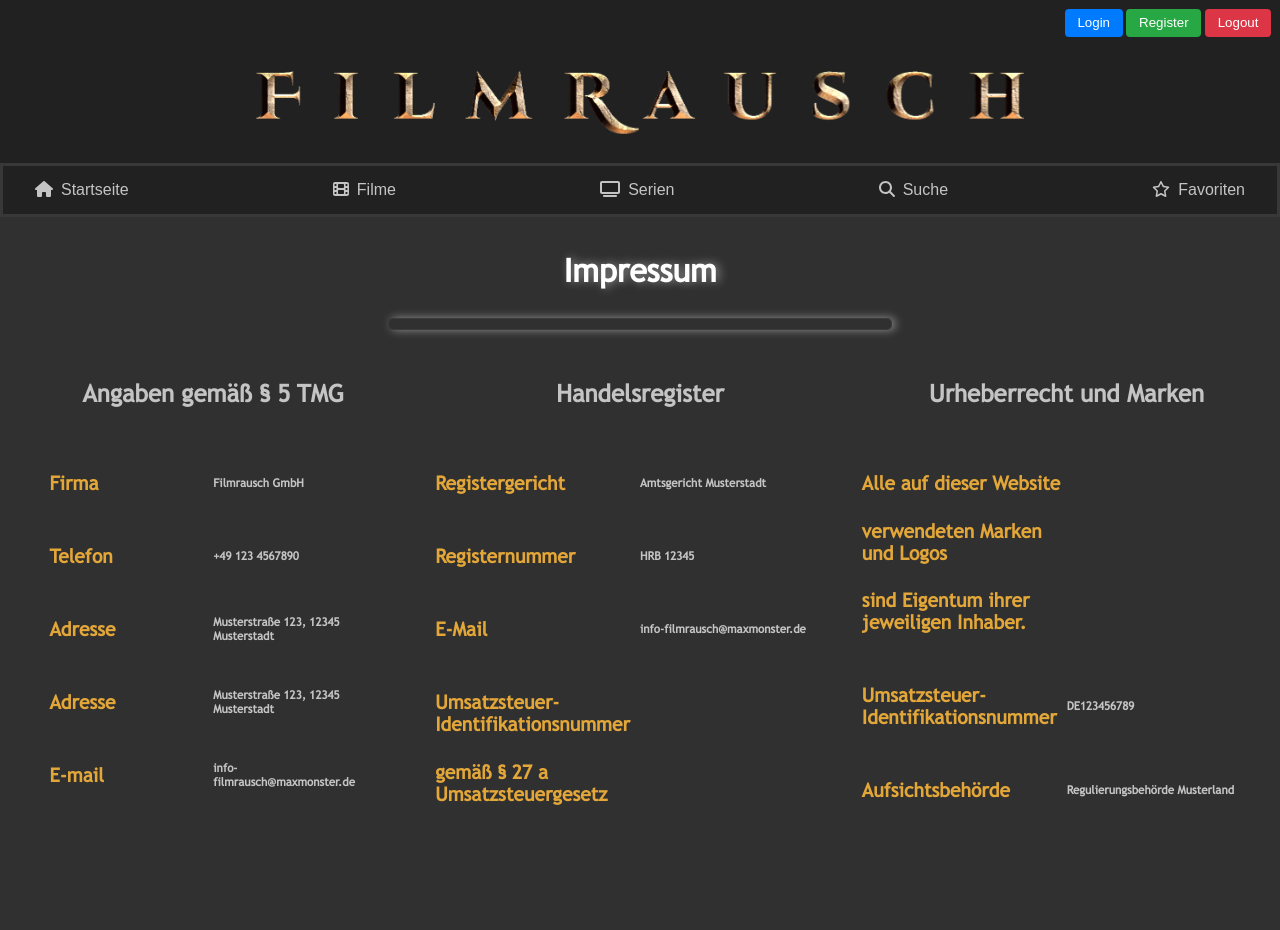
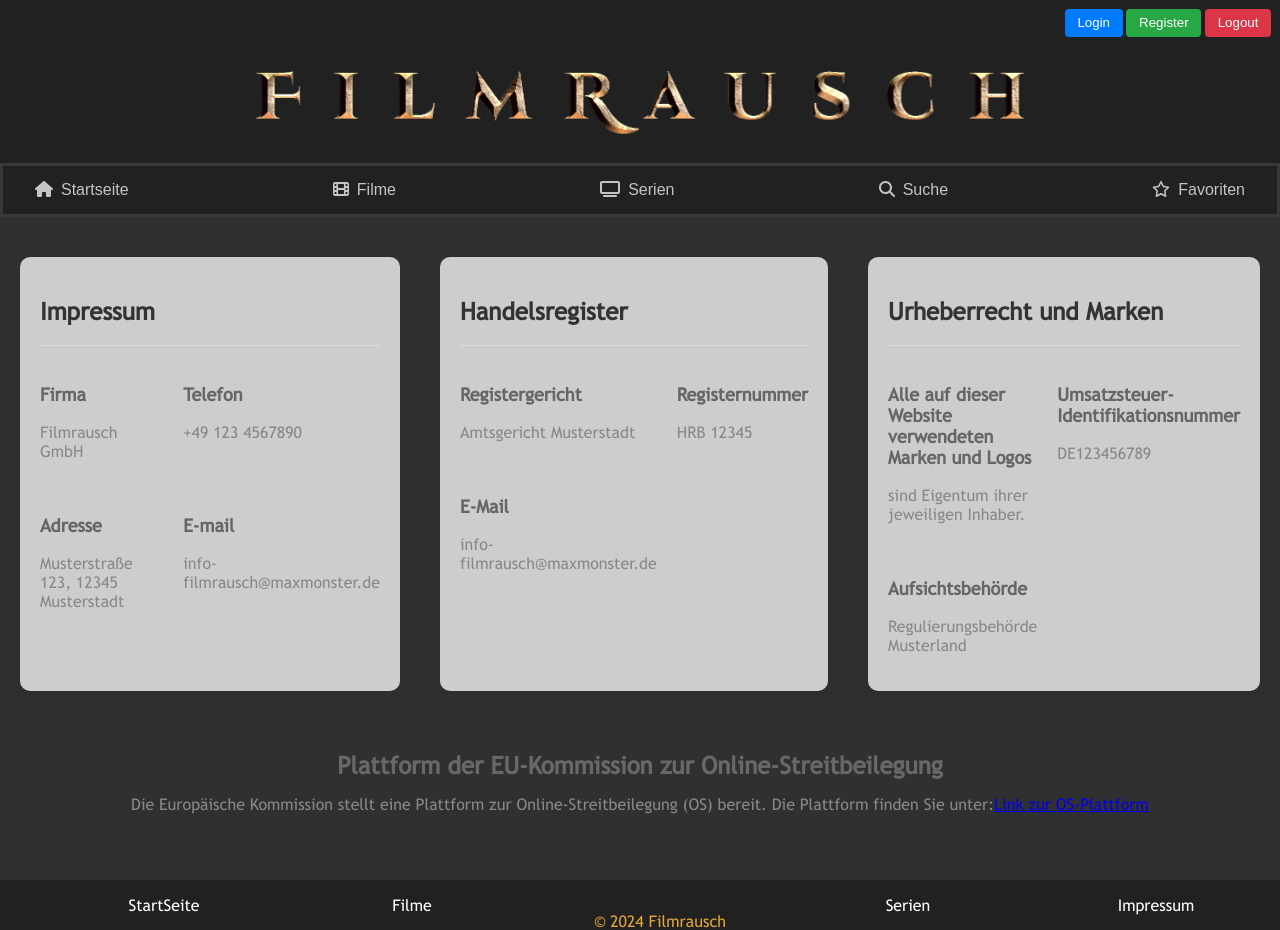
Before and after one commit to akocerke/FilmSerienempfehlungen, a React (Create React App) app: page /impressum in a window 1280 px wide. Shown: the top 930 px of the page. Built offline with nearby package versions, Linux system fonts and the light colour scheme.

Commit message:
impressum updated

```diff
--- a/src/Pages/Filmseite/Filmseite.js
+++ b/src/Pages/Filmseite/Filmseite.js
@@ -48,7 +48,6 @@ const Filmseite = () => {
         const userFavorites = await getFavoritesByUserId(userId);
         console.log('Favoriten des Benutzers:', userFavorites);
 
-        // Überprüfen, ob die Favoriten des Benutzers vorhanden sind und ob die Item-ID darin enthalten ist
         const isItemFavorite = userFavorites && Array.isArray(userFavorites.movieIds) && userFavorites.movieIds.includes(parseInt(id));
 
         console.log("Is favorite:", isItemFavorite);
--- a/src/Pages/Impressum/Impressum.js
+++ b/src/Pages/Impressum/Impressum.js
@@ -1,124 +1,77 @@
 import React from "react";
 import Content from "../../components/Content/Content";
-import styles from "../../Pages/Impressum/Impressum.module.css";
+import styles from "./Impressum.module.css";
 
 const Impressum = () => {
   return (
     <Content>
-      <div className={styles.titel}>
-        <div>
-          <h1>Impressum</h1>
-        </div>
-        <hr className={styles.new5} />
-      </div>
       <div className={styles.impressum}>
-        <div className={styles.Angaben1}>
-          <h2>Angaben gemäß § 5 TMG</h2>
-          <p />
-          <div className={styles.angabenContent1}>
+        <div className={styles.section}>
+          <h2>Impressum</h2>
+          <hr />
+          <div className={styles.content}>
             <div>
-              <h4>Firma</h4>
-            </div>
-            <div>
+              <h3>Firma</h3>
               <p>Filmrausch GmbH</p>
             </div>
             <div>
-              <h4>Telefon</h4>
+              <h3>Telefon</h3>
+              <p>+49 123 4567890</p>
             </div>
             <div>
-              <p>+49 123 4567890</p>
-            </div>
-
-            <div>
-              <h4>Adresse</h4>
-            </div>
-            <div>
+              <h3>Adresse</h3>
               <p>Musterstraße 123, 12345 Musterstadt</p>
             </div>
             <div>
-              <h4>Adresse</h4>
-            </div>
-            <div>
-              <p>Musterstraße 123, 12345 Musterstadt</p>
-            </div>
-
-            <div>
-              <h4>E-mail</h4>
-            </div>
-            <div>
+              <h3>E-mail</h3>
               <p>info-filmrausch@maxmonster.de</p>
             </div>
           </div>
         </div>
-        <div className={styles.Angaben2}>
+        <div className={styles.section}>
           <h2>Handelsregister</h2>
-          <p />
-          <div className={styles.angabenContent2}>
+          <hr />
+          <div className={styles.content}>
             <div>
-              <h4>Registergericht</h4>
-            </div>
-            <div>
+              <h3>Registergericht</h3>
               <p>Amtsgericht Musterstadt</p>
             </div>
             <div>
-              <h4>Registernummer</h4>
+              <h3>Registernummer</h3>
+              <p>HRB 12345</p>
             </div>
             <div>
-              <p>HRB 12345</p>
+              <h3>E-Mail</h3>
+              <p>info-filmrausch@maxmonster.de</p>
             </div>
-
+          </div>
+        </div>
+        <div className={styles.section}>
+          <h2>Urheberrecht und Marken</h2>
+          <hr />
+          <div className={styles.content}>
             <div>
-              <h4>E-Mail</h4>
+              <h3>Alle auf dieser Website verwendeten Marken und Logos</h3>
+              <p>sind Eigentum ihrer jeweiligen Inhaber.</p>
             </div>
             <div>
-              <p>info-filmrausch@maxmonster.de</p>
+              <h3>Umsatzsteuer-Identifikationsnummer</h3>
+              <p>DE123456789</p>
             </div>
             <div>
-              <h4>Umsatzsteuer-Identifikationsnummer </h4>
-              <h4>gemäß § 27 a Umsatzsteuergesetz</h4>
-            </div>
-            <div></div>
-          </div>
-        </div>
-        <div className={styles.Angaben3}>
-          <h2>Urheberrecht und Marken</h2>
-          <p />
-          <div className={styles.angabenContent3}>
-            <div>
-              <h4>
-                Alle auf dieser Website <h4>verwendeten Marken und Logos</h4>
-                <h4>sind Eigentum ihrer jeweiligen Inhaber.</h4>
-              </h4>
-            </div>
-            <div></div>
-
-            <div>
-              <h4>Umsatzsteuer-Identifikationsnummer</h4>
-            </div>
-            <div>
-              <p> DE123456789</p>
-            </div>
-
-            <div>
-              <h4>Aufsichtsbehörde</h4>
-            </div>
-            <div>
+              <h3>Aufsichtsbehörde</h3>
               <p>Regulierungsbehörde Musterland</p>
             </div>
           </div>
         </div>
       </div>
-      <div className={styles.UnterImpressum}>
-        <div className={styles.UnterImpressum1}>
-          <h2>Plattform der EU-Kommission zur Online-Streitbeilegung</h2>
-          <h4>
-            Die Europäische Kommission stellt eine Plattform zur
-            Online-Streitbeilegung (OS) bereit. Die Plattform finden Sie unter:
-            <a href="https://ec.europa.eu/consumers/odr">
-              Link zur OS-Plattform
-            </a>
-          </h4>
-        </div>
+      <div className={styles.platform}>
+        <h2>Plattform der EU-Kommission zur Online-Streitbeilegung</h2>
+        <p>
+          Die Europäische Kommission stellt eine Plattform zur
+          Online-Streitbeilegung (OS) bereit. Die Plattform finden Sie unter:
+          <a href="https://ec.europa.eu/consumers/odr">Link zur OS-Plattform</a>
+        </p>
       </div>
     </Content>
   );
--- a/src/Pages/Impressum/Impressum.module.css
+++ b/src/Pages/Impressum/Impressum.module.css
@@ -1,137 +1,60 @@
 .impressum {
-  flex-direction: row;
+  display: flex;
   flex-wrap: wrap;
-  justify-content: center;
-  display: grid;
-  grid-template-columns: repeat(3, 1fr);
+  justify-content: space-around;
+  margin-top: 20px;
 }
 
-hr {
-  width: 90%;
-  border: 1px solid rgba(85, 85, 85, 0.3);
-  border-radius: 5px;
-  box-shadow: rgb(145, 145, 145) 3px 0 10px;
-  padding-top: 10px;
-  max-width: 40%;
+.section {
+  flex: 1 1 300px;
+  margin: 20px;
+  padding: 20px;
+  background-color: #f9f9f9c7;
+  border-radius: 10px;
+  box-shadow: 0 0 10px rgba(0, 0, 0, 0.1);
 }
 
-.Angaben1 {
-  flex-direction: column;
-  display: flex;
-  align-items: center;
-  margin: 2%;
+.section h2 {
+  font-size: 24px;
+  color: #333;
 }
 
-.Angaben2 {
-  flex-direction: column;
-  display: flex;
-  align-items: center;
-  margin: 2%;
+.section hr {
+  margin-top: 10px;
+  margin-bottom: 20px;
+  border: none;
+  border-bottom: 1px solid #ddd;
 }
 
-.Angaben3 {
-  flex-direction: column;
-  display: flex;
-  align-items: center;
-  margin: 2%;
+.content {
+  display: grid;
+  grid-template-columns: 1fr 1fr;
+  gap: 20px;
 }
 
-.Angaben1 h4 {
-  font-size: 1em;
-  color: var(--secondary-color);
-  font-weight: 700;
+.content h3 {
+  font-size: 18px;
+  color: #666;
 }
 
-.Angaben2 h4 {
-  font-size: 1em;
-  color: var(--secondary-color);
-  font-weight: 700;
+.content p {
+  font-size: 16px;
+  color: #888;
 }
 
-.Angaben3 h4 {
-  font-size: 1em;
-  color: var(--secondary-color);
-  font-weight: 700;
+.platform {
+  margin-top: 40px;
 }
 
-.Angaben1 p {
-  color: var(--primary-color);
-  font-size: 0.6em;
-  font-weight: bold;
-}
-.Angaben2 p {
-  color: var(--primary-color);
-  font-size: 0.6em;
-  font-weight: bold;
-}
-.Angaben3 p {
-  color: var(--primary-color);
-  font-size: 0.6em;
-  font-weight: bold;
+.platform h2 {
+  font-size: 24px;
+  color: #686868;
+  margin-bottom: 10px;
+  text-align: center;
 }
 
-.angabenContent1 {
-  width: 80%;
-  flex-wrap: wrap;
-  display: grid;
-  grid-template-columns: repeat(2, 0.75fr);
-  align-items: center;
+.platform p {
+  font-size: 16px;
+  color: #888;
+  text-align: center;
 }
-.angabenContent2 {
-  flex-wrap: wrap;
-  display: grid;
-  grid-template-columns: repeat(2, 0.75fr);
-  align-items: center;
-}
-.angabenContent3 {
-  flex-wrap: wrap;
-  display: grid;
-  grid-template-columns: repeat(2, 0.75fr);
-  align-items: center;
-}
-
-.angabenContent1 div {
-  font-size: 1.2em;
-}
-.angabenContent2 div {
-  font-size: 1.2em;
-}
-.angabenContent3 div {
-  font-size: 1.2em;
-}
-
-.titel {
-  display: flex;
-  flex-direction: column;
-  align-items: center;
-  padding: 1%;
-}
-.titel h1 {
-  color: #ffffff;
-  text-align: center;
-  text-shadow: rgb(145, 145, 145) 3px 0 10px;
-}
-
-.UnterImpressum {
-  display: flex;
-  flex-direction: row;
-  justify-content: center;
-  align-content: center;
-
-  padding: 2%;
-  margin: 2%;
-}
-.UnterImpressum1 h2 {
-  align-content: center;
-  padding: 1%;
-
-  font-size: 2em;
-  color: var(--secondary-color);
-  font-weight: 700;
-}
-
-.UnterImpressum1 h4 {
-  color: var(--primary-color);
-  font-size: 1em;
-  font-weight: bold;
-}
--- a/src/Pages/Serienseite/Serienseite.js
+++ b/src/Pages/Serienseite/Serienseite.js
@@ -43,12 +43,19 @@ const Serienseite = () => {
       const userId = userData.id;
       console.log("UserID:", userId);
       console.log("SeriesID:", id);
+
+      try{
       const userFavorites = await getFavoritesByUserId(userId);
-      const isItemFavorite = userFavorites.seriesIds.includes(parseInt(id)); // Überprüfen, ob die ID in den Favoriten enthalten ist
+      console.log('Favoriten des Benutzers:', userFavorites);
+
+      const isItemFavorite = userFavorites && Array.isArray(userFavorites.seriesIds) && userFavorites.seriesIds.includes(parseInt(id));
+
       console.log("Is favorite:", isItemFavorite);
 
-      if (isItemFavorite !== undefined) {
-        setIsFavorite(isItemFavorite);
+      setIsFavorite(!!isItemFavorite);
+        setIsLoading(false);
+      } catch (error) {
+        console.error('Fehler beim Überprüfen der Favoriten:', error)
         setIsLoading(false);
       }
     };
```
